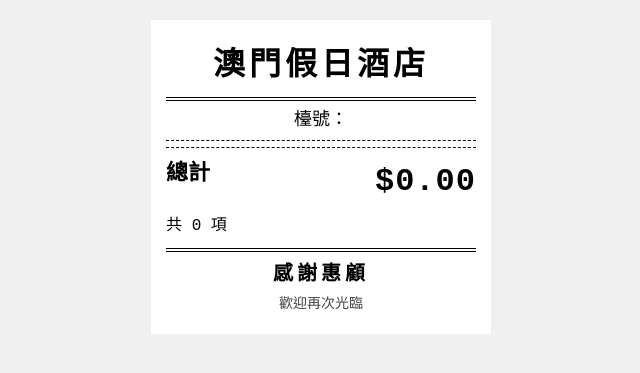
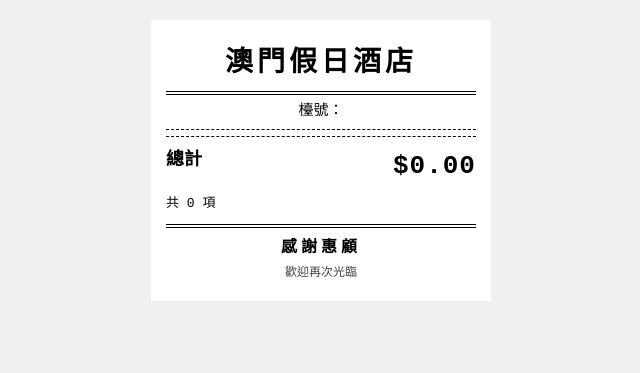
Before and after one commit to moondyjohn/qr-order-system, a Flask app: template templates/print_receipt.html in a window 1280 px wide. Shown: the top 373 px of the page, without its empty margins (319-959 px from the left). Run offline with Flask 3, Linux system fonts and the light colour scheme; the template is opened without the code that fills it, so the values that code supplies are empty.

Commit message:
訂單管理每2秒自動刷新、自動出票預設開啟、小票字體縮小

```diff
--- a/templates/print_receipt.html
+++ b/templates/print_receipt.html
@@ -23,21 +23,21 @@
             width: 90mm;
             background: #fff;
             padding: 6mm 4mm 5mm;
-            font-size: 18px;
+            font-size: 16px;
             line-height: 1.5;
             color: #000;
             text-align: center;
         }
 
         .receipt .store-name {
-            font-size: 32px;
+            font-size: 28px;
             font-weight: bold;
             letter-spacing: 4px;
             margin-bottom: 6px;
         }
 
         .receipt .info-row {
-            font-size: 18px;
+            font-size: 15px;
             margin-bottom: 3px;
             text-align: center;
         }
@@ -61,8 +61,8 @@
             justify-content: space-between;
             align-items: baseline;
             text-align: left;
-            padding: 4px 0;
-            font-size: 18px;
+            padding: 3px 0;
+            font-size: 15px;
         }
 
         .receipt .item-name {
@@ -78,7 +78,7 @@
             white-space: nowrap;
             margin-left: 6px;
             color: #333;
-            font-size: 17px;
+            font-size: 14px;
         }
 
         .receipt .item-subtotal {
@@ -87,32 +87,32 @@
             text-align: right;
             min-width: 60px;
             font-weight: bold;
-            font-size: 18px;
+            font-size: 15px;
         }
 
         .receipt .total-row {
             display: flex;
             justify-content: space-between;
-            font-size: 22px;
+            font-size: 18px;
             font-weight: bold;
             padding: 4px 0;
             margin-top: 2px;
         }
 
         .receipt .total-amount {
-            font-size: 32px;
+            font-size: 26px;
             letter-spacing: 1px;
         }
 
         .receipt .footer-text {
             margin-top: 8px;
-            font-size: 20px;
+            font-size: 16px;
             font-weight: bold;
             letter-spacing: 4px;
         }
 
         .receipt .footer-sub {
-            font-size: 14px;
+            font-size: 12px;
             color: #444;
             margin-top: 4px;
         }
@@ -167,7 +167,7 @@
             <span class="total-amount">${{ "%.2f"|format(order.total_price) }}</span>
         </div>
 
-        <div class="total-row" style="font-weight:normal;font-size:16px;margin-top:0;">
+        <div class="total-row" style="font-weight:normal;font-size:13px;margin-top:0;">
             <span>共 {{ items|length }} 項</span>
             <span></span>
         </div>
```
Also changed, not shown: templates/admin_orders.html (+9 -3 lines).
